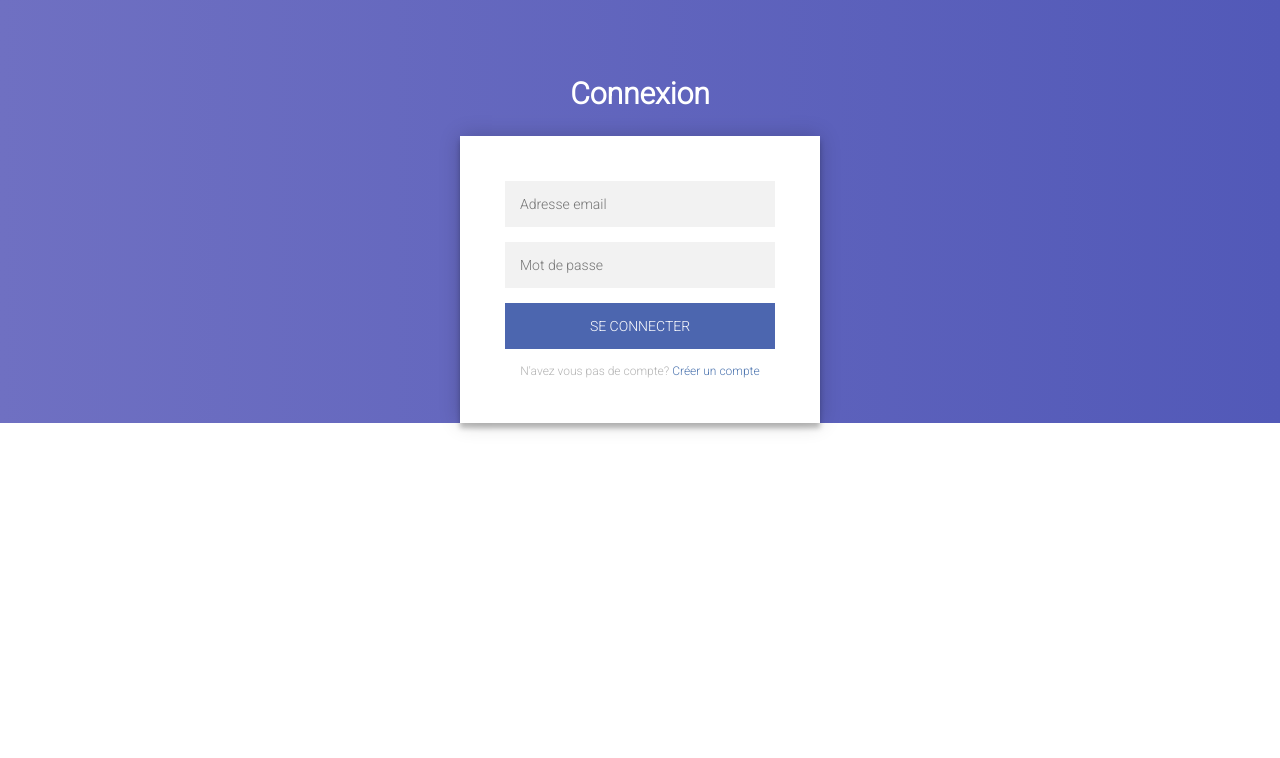
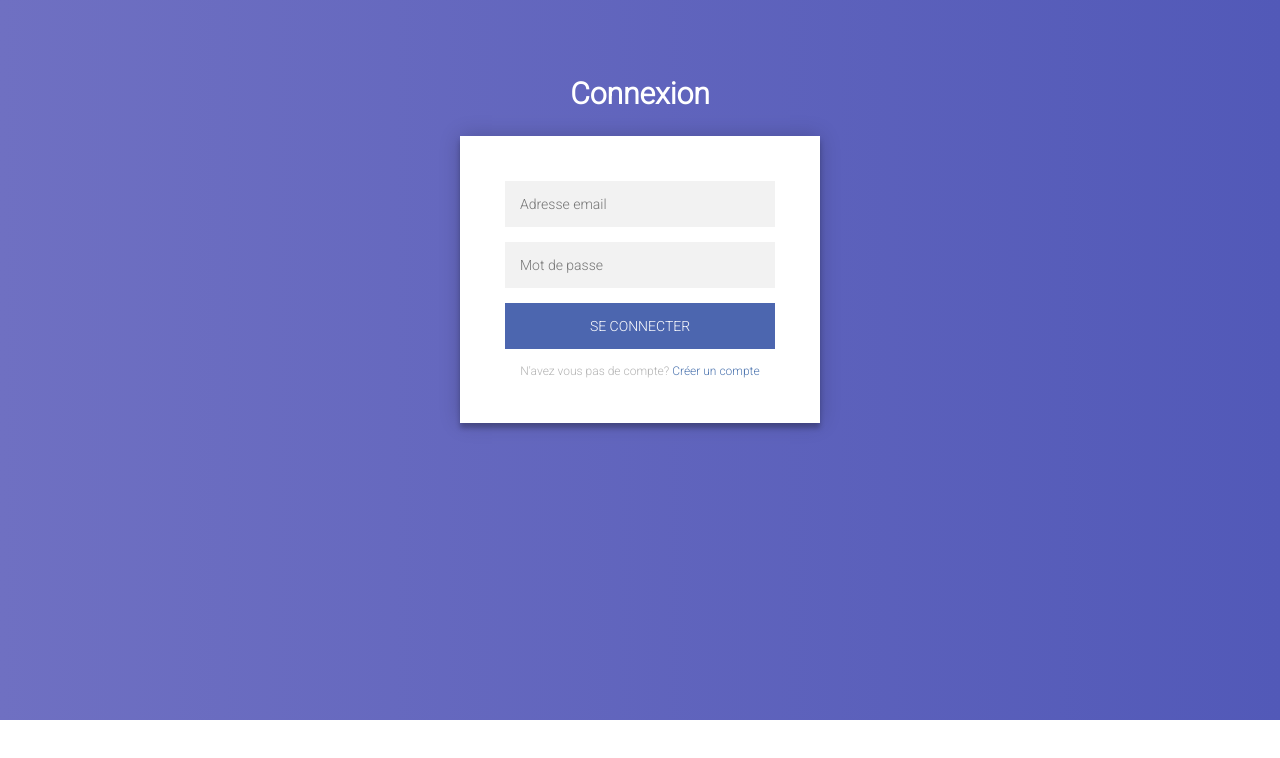
Before and after one commit to DjobokouGrace/calendar, a React (Create React App) app: page / in a window 1280 px wide. Shown: the top 758 px of the page. Built offline with nearby package versions, Linux system fonts and the light colour scheme.

Commit message:
body update

```diff
--- a/src/styles/auth.css
+++ b/src/styles/auth.css
@@ -97,6 +97,7 @@
   font-family: "Roboto", sans-serif;
   -webkit-font-smoothing: antialiased;
   -moz-osx-font-smoothing: grayscale;
+  height: 720px;
 }
 .title{
     text-align: center;
```
Also changed, not shown: src/screens/register/index.jsx (deleted, +0 -9 lines).
